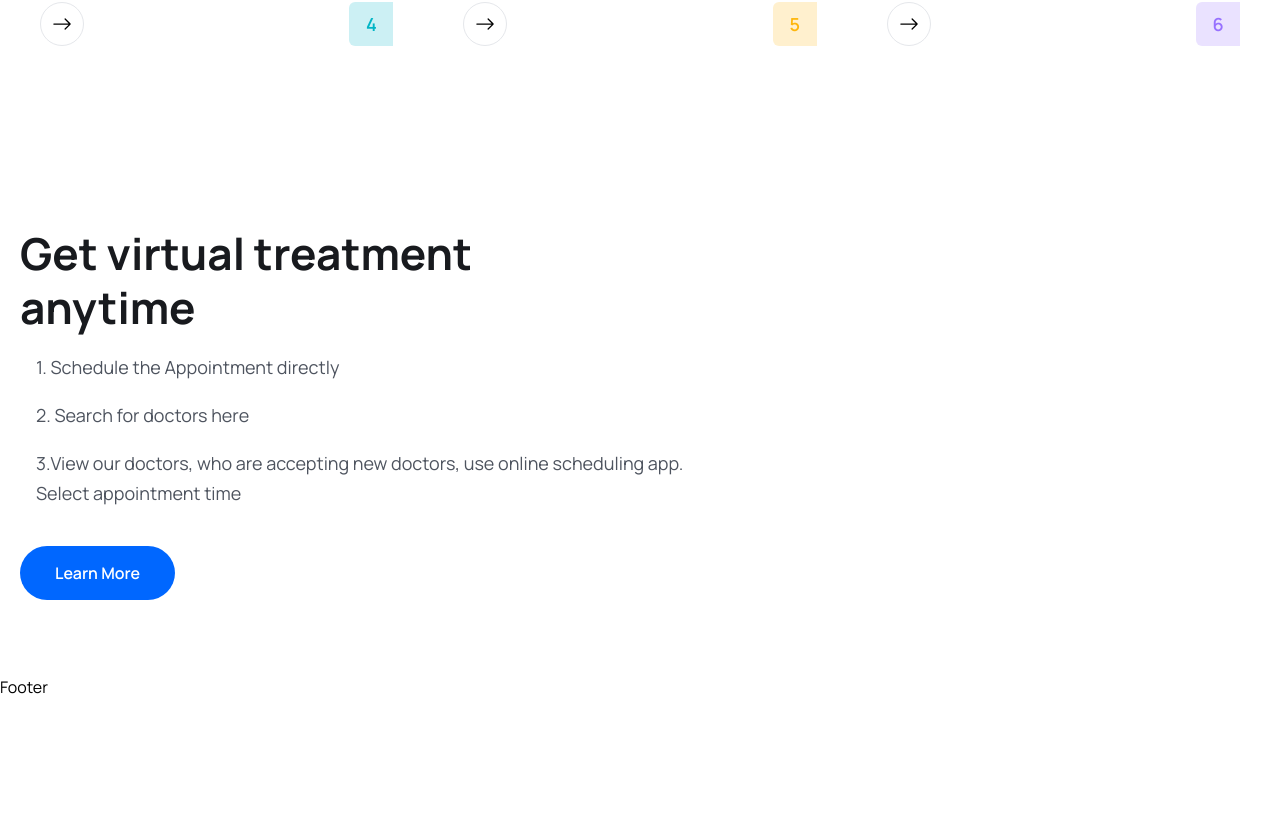
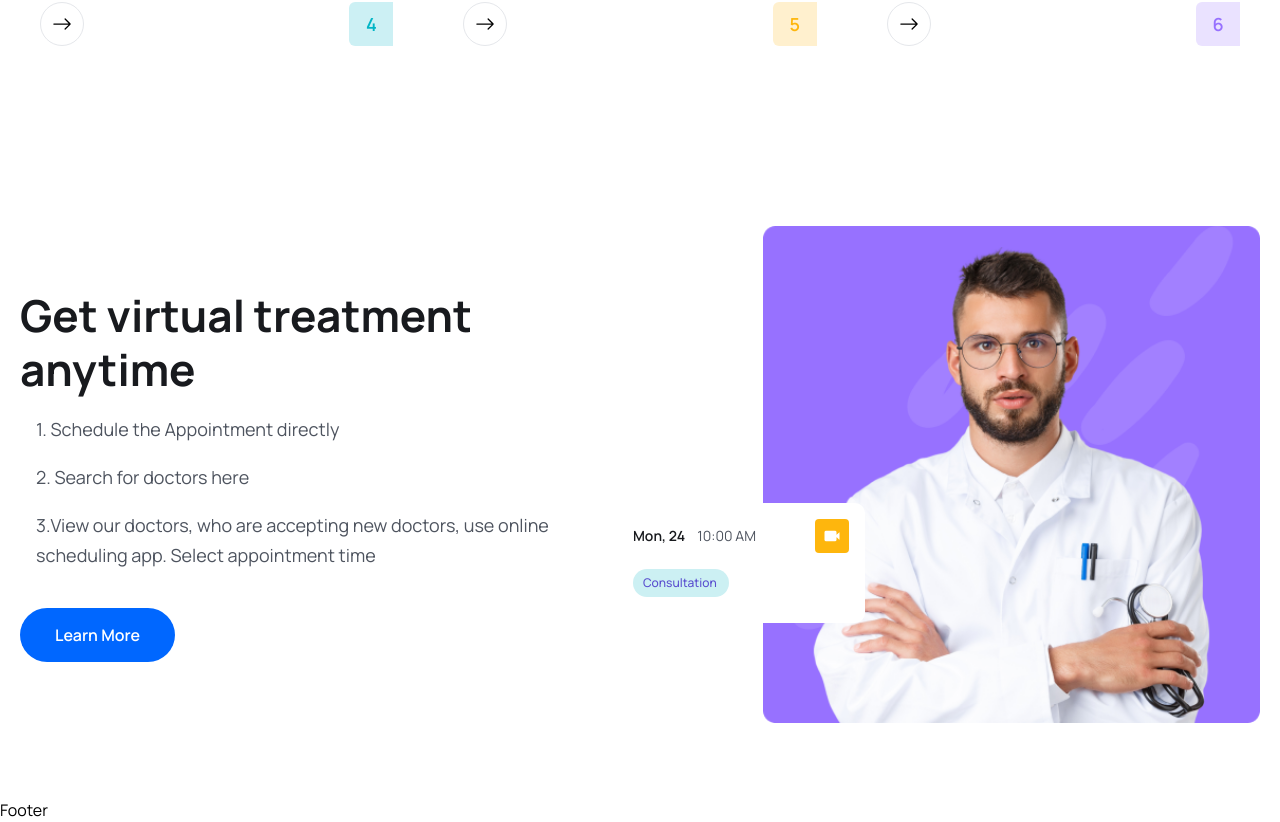
Before and after one commit to tmgnisc/Doctor-Appointment-Booking-MERN-, a React (Vite) app in the folder frontend/: page / in a window 1280 px wide. Shown: the part 2933-3755 px from the top of the page. Before the commit the page ends 3632 px from the top, so only its background shows below. Built offline with nearby package versions, Linux system fonts and the light colour scheme.

Commit message:
working on feature section

```diff
--- a/frontend/src/pages/Home.jsx
+++ b/frontend/src/pages/Home.jsx
@@ -10,6 +10,8 @@ import { Link } from "react-router-dom";
 import { BsArrowRight } from "react-icons/bs";
 import About from "../components/About/About";
 import ServiceList from "../components/Services/ServiceList";
+import featureImg from "../assets/images/feature-img.png";
+import videoIcon from "../assets/images/video-icon.png";
 
 const Home = () => {
   return (
@@ -206,6 +208,31 @@ const Home = () => {
                 <button className="btn">Learn More</button>
               </Link>
             </div>
+
+            <div className="relative z-10 xl:w-[770px] flex justify-end mt-[50px] lg:mt-0">
+              <img src={featureImg} alt="feature image" className="w-3/4" />
+              <div className="w-[150px] lg:w-[248px] bg-white absolute bottom-[50px] left-0 md:bottom-[100px] md:left-5 z-20 p-2 pb-3 lg:pt-4 lg:px-4 lg:pb-[26px] rounded-[10px]">
+                <div className="flex items-center justify-between">
+                  <div className="flex items-center gap-[6px] lg:gap-3">
+                    <p className="text-[10px] leading-[10px] lg:text-[14px] lg:leading-5 text-headingColor font-[600]">
+                      Mon, 24
+                    </p>
+                    <p className="text-[10px] leading-[10px] lg:text-[14px] lg:leading-5 text-textColor font-[400]">
+                      10:00 AM
+                    </p>
+                  </div>
+                  <span className="w-5 h-5 lg:w-[34px] lg:h-[34px] flex items-center justify-center bg-yellowColor rounded py-1 px-[6px] lg:py-3 lg:px">
+                    <img src={videoIcon} alt="" />
+                  </span>
+                </div>
+                <div className="w-[65px] lg:w-[96px] bg-[#ccf0f3] py-1 px-2 lg:py-[6px] lg:px-[10px] text-[8px] leading-[8px] lg:text-[12px] lg:leading-4 text-irisBlueColor font-[500] mt-2 lg:mt-4 rounded-full ">
+                  {" "}
+                  Consultation{" "}
+                </div>
+
+
+              </div>
+            </div>
           </div>
         </div>
       </section>
```
